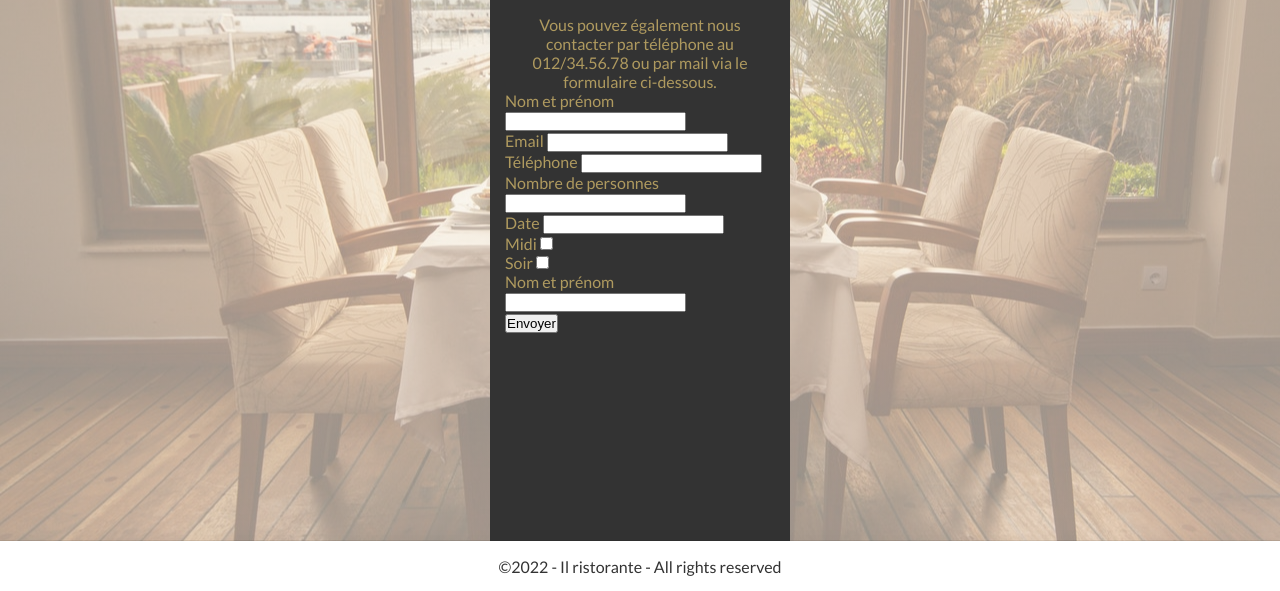
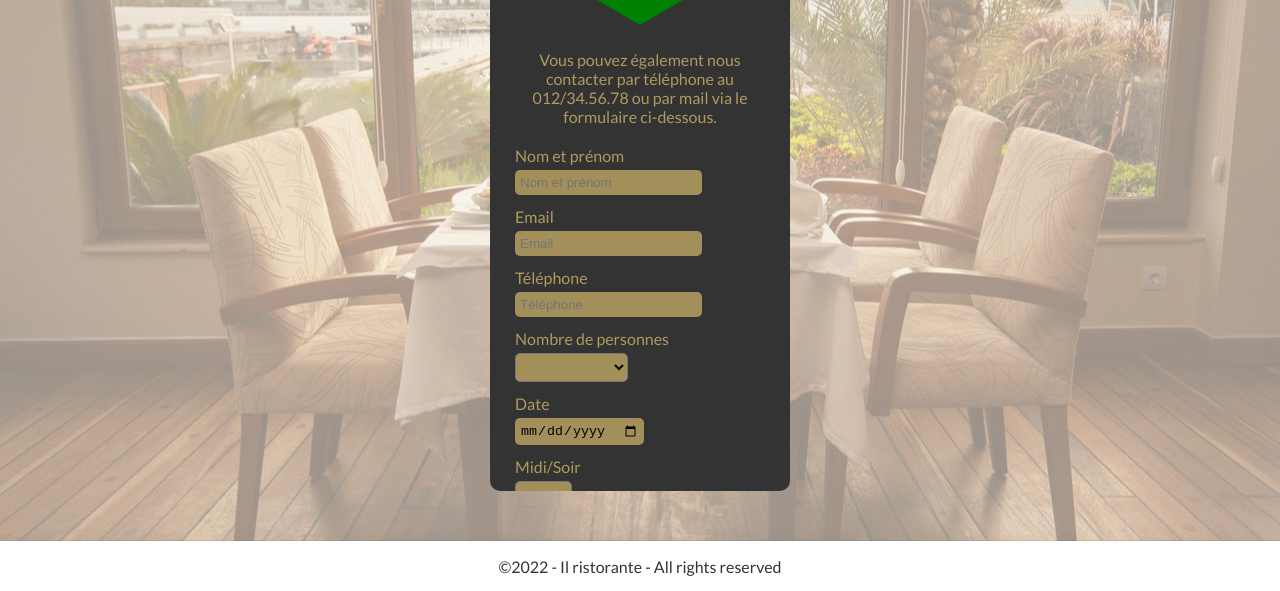
Before and after one commit to Carole-GRD/monSiteSCSS---Il-ristorante, a plain HTML site: page formulaire.html in a window 1280 px wide. Shown: the part 209-800 px from the top of the page. Drawn offline with Linux system fonts and the light colour scheme.

Commit message:
Mise en forme de la page 'Réservez une table'. Reste à cacher la barre de défilement et à ajouter la mise en forme pour des écrans plus grands.

```diff
--- a/formulaire.html
+++ b/formulaire.html
@@ -38,46 +38,63 @@
                 <form action="" id="form">
                     <article>
                         <label for="nom">Nom et prénom</label>
-                        <input type="text" name="nom" id="nom">
+                        <input type="text" name="nom" id="nom" placeholder="Nom et prénom">
                     </article>
 
                     <article>
                         <label for="email">Email</label>
-                        <input type="email" name="email" id="email">
+                        <input type="email" name="email" id="email" placeholder="Email">
                     </article>
 
                     <article>
                         <label for="tel">Téléphone</label>
-                        <input type="tel" name="tel" id="tel">
+                        <input type="tel" name="tel" id="tel" placeholder="Téléphone">
                     </article>
 
                     <article>
                         <label for="nbr">Nombre de personnes</label>
-                        <input type="number" name="nbr" id="nbr">
+                        <select name="nbrPersonnes" id="nbrPersonnes">
+                            <option value selected="selected" label></option>
+                            <option value="nbrPers1">1 personne</option>
+                            <option value="nbrPers2">2 personnes</option>
+                            <option value="nbrPers3">3 personnes</option>
+                            <option value="nbrPers4">4 personnes</option>
+                            <option value="nbrPers5">5 personnes</option>
+                            <option value="nbrPers6">6 personnes</option>
+                            <option value="nbrPers7">7 personnes</option>
+                            <option value="nbrPers8">8 personnes</option>
+                            <option value="nbrPers9">9 personnes</option>
+                            <option value="nb3Pers10">10 personnes</option>
+                            <option value="nb3Pers11">11 personnes</option>
+                            <option value="nb3Pers12">12 personnes</option>
+                        </select>
                     </article>
 
                     <article>
                         <label for="date">Date</label>
-                        <input type="text" name="date" id="date">
+                        <input type="date" name="date" id="date">
                     </article>
 
                     <article>
-                        <label for="midi">Midi</label>
-                        <input type="checkbox" name="midi" id="midi">
+                        <label for="soir">Midi/Soir</label>
+                        <select name="temps" id="temps">
+                            <option value selected="selected" label></option>
+                            <option value="midi">Midi</option>
+                            <option value="soir">Soir</option>
+                        </select>
                     </article>
 
+
                     <article>
-                        <label for="soir">Soir</label>
-                        <input type="checkbox" name="soir" id="soir">
+                        <label for="msg">Message</label>
+                        <textarea name="msg" id="msg" placeholder="Message"></textarea>
                     </article>
 
-                    <article>
-                        <label for="msg">Nom et prénom</label>
-                        <input type="textarea" name="msg" id="msg">
-                    </article>
+
+                    <input type="submit" id="btn" value="Envoyer">
                 </form>
 
-                <input type="submit" value="Envoyer">
+
             </section>
 
         </div>
--- a/style.scss
+++ b/style.scss
@@ -155,24 +155,24 @@ footer{
     width: 100vw;
 
     // pour centrer l'élément enfant : carte
-    position: relative;
+    position: absolute;
     display: flex;
     justify-content: center;
     align-items: center;
 
     .carte{
-        position: relative;
+        position: absolute;
         display: flex;
         justify-content: center;
         // align-items: center;
         padding: 0 15px;
+        background-color: $color-alt;
+        overflow: auto;
+        height: 75vh;
+        width: 300px;
+        border-radius: 10px;
 
-        background-color: $color-alt;
-
-        height: 700px;
-        width: 300px;
         section{
-
             width: 100%;
 
             h1{
@@ -244,21 +244,56 @@ footer{
 
             .phrase{
                 color: rgb(175, 154, 95);
+                margin-bottom: 20px;
+                margin-top: -15px;
+                text-align: center;
             }
 
             #form{
                 color: rgb(175, 154, 95);
+                padding-left: 10px;
+
+                label{
+                    display: block;
+                    margin-bottom: 5px;
+                }
+
+                input{
+                    background-color: rgba(175, 154, 95, .9);
+                    outline: none;
+                    margin-bottom: 12px;
+                    border: none;
+                    padding: 5px;
+                    border-radius: 5px;
+                }
+
+                textarea{
+                    background-color: rgba(175, 154, 95, .9);
+                    outline: none;
+                    margin-bottom: 20px;
+                    border: none;
+                    padding: 5px;
+                    border-radius: 5px;
+                }
+
+                select{
+                    background-color: rgba(175, 154, 95, .9);
+                    outline: none;
+                    margin-bottom: 12px;
+                    padding: 5px;
+                    border-radius: 5px;
+                }
+
+                #btn{
+                    background-color: rgba(175, 154, 95, .9);
+                    padding: 10px 25px;
+                    margin-bottom: 30px;
+                }
+
             }
 
         }
 
-            // form{
-            //     background-color: $color-main;
-
-            //     height: 40vh;
-            //     width: 30vw;
-            // }
     }
 
-
 }
```
Also changed, not shown: style.css, 1 other file.
